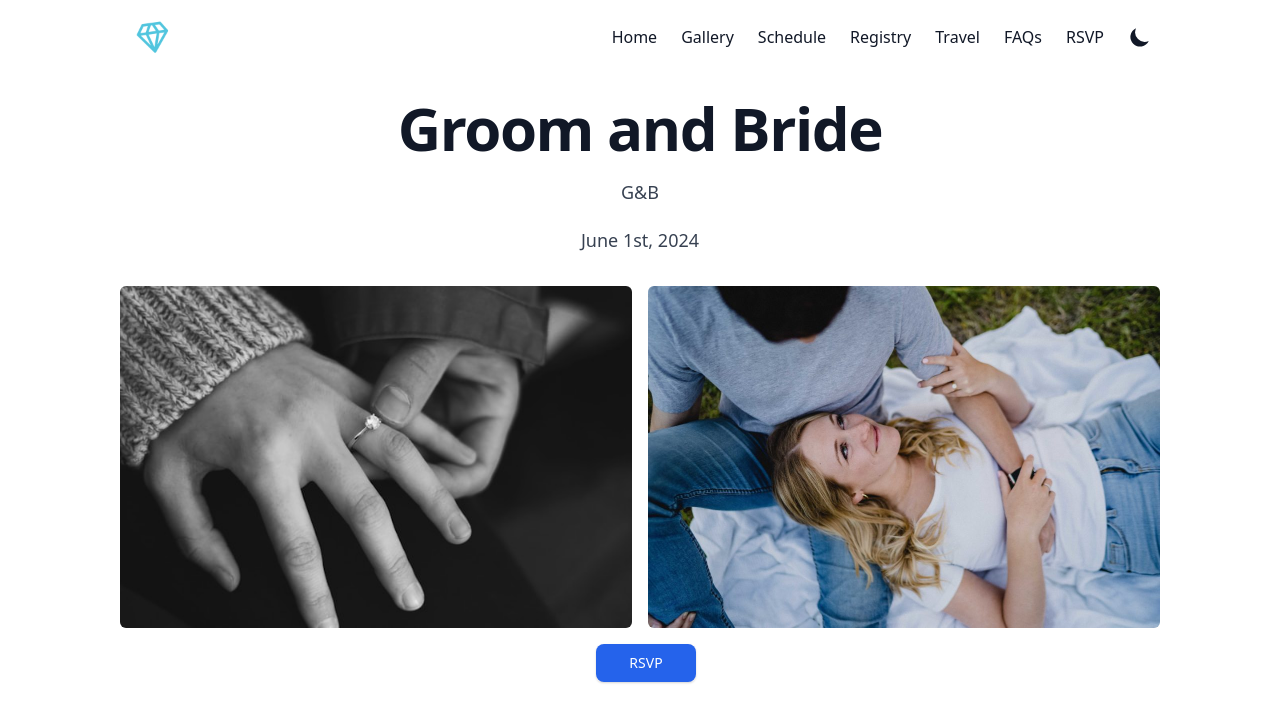
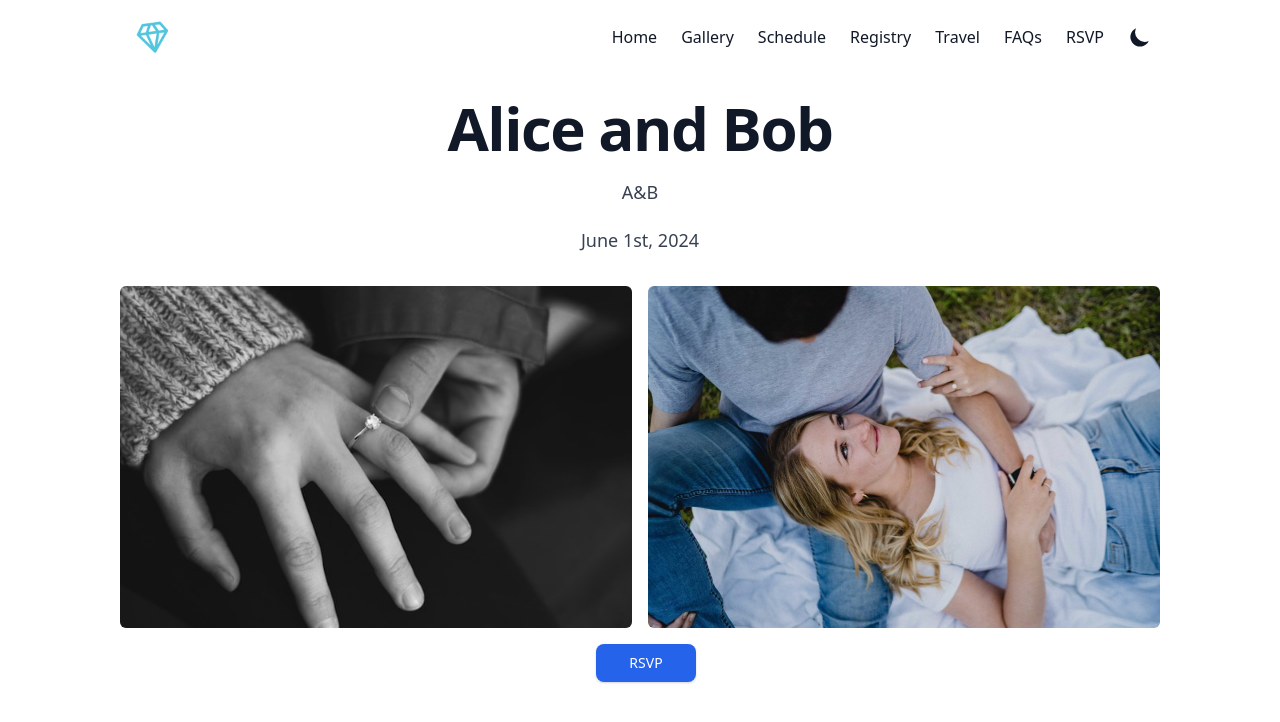
Before and after one commit to GrantHolcombe/nextbirthday.dev, a Next.js app: page / in a window 1280 px wide. Shown: the top 722 px of the page. Built offline with nearby package versions, Linux system fonts and the light colour scheme; no server answers.

Commit message:
Changed groom/bride to alice /bob

```diff
--- a/app/page.tsx
+++ b/app/page.tsx
@@ -7,10 +7,10 @@ export default function Home() {
       <div className="divide-y divide-gray-200 dark:divide-gray-700">
         <div className="space-y-2 pb-8 pt-6 md:space-y-5">
           <h1 className="text-center marcellus-regs text-3xl font-extrabold leading-9 tracking-tight text-gray-900 dark:text-gray-100 sm:text-4xl sm:leading-10 md:text-6xl md:leading-14">
-            Groom and Bride
+            Alice and Bob
           </h1>
           <p className="text-center marcellus-regs text-lg leading-7 text-gray-700 dark:text-gray-300">
-            G&B
+            A&B
           </p>
           <p className="text-center marcellus-regs text-lg leading-7 text-gray-700 dark:text-gray-300">
             June 1st, 2024
```
